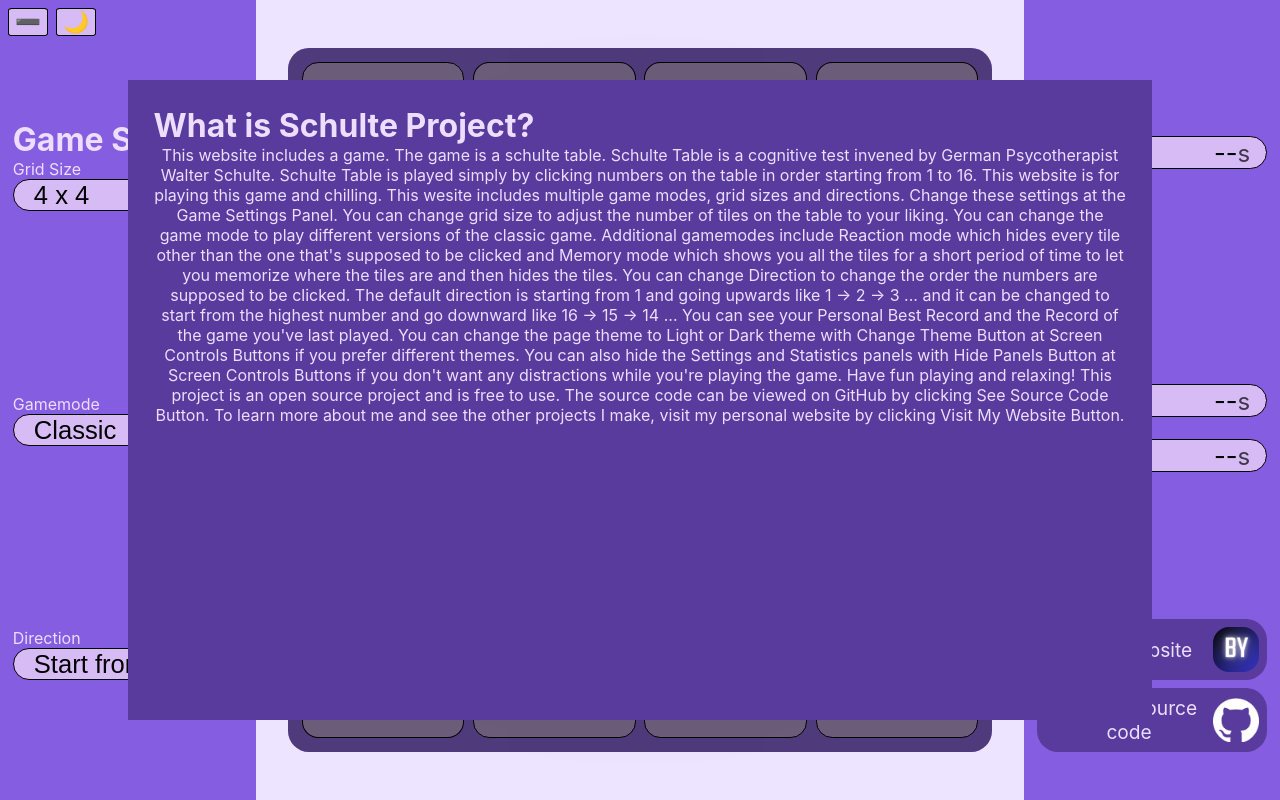
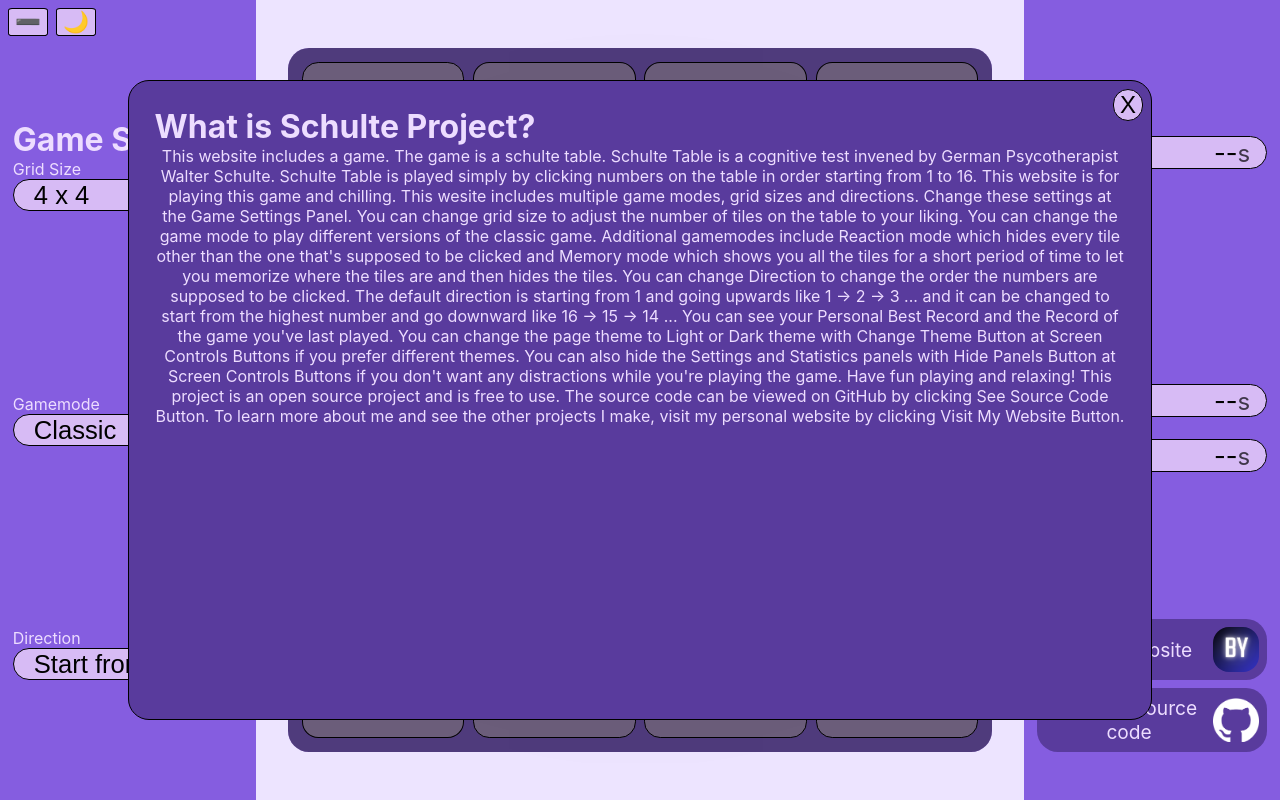
Before and after one commit to BerkYeni/schulteproject, a React (Create React App) app: page / in a window 1280 px wide. Built offline with nearby package versions, Linux system fonts and the light colour scheme.

Commit message:
styled close about section button

```diff
--- a/src/App.css
+++ b/src/App.css
@@ -393,6 +393,14 @@ a:active {
   inset: 10%;
   padding: 2%;
   background-color: var(--color-link);
+  border: var(--border);
+  border-radius: var(--border-radius);
+}
+
+.closeAboutButton {
+  position: absolute;
+  right: .5rem;
+  top: .5rem;
 }
 
 
--- a/src/components/Other/About.tsx
+++ b/src/components/Other/About.tsx
@@ -6,6 +6,7 @@ interface AboutProps {
 const About: FC<AboutProps> = (props) => {
   return (
     <div className="aboutSection">
+      <button className="closeAboutButton">X</button>
       <h1>What is Schulte Project?</h1>
       <div>
         {`This website includes a game. The game is a schulte table.
```
